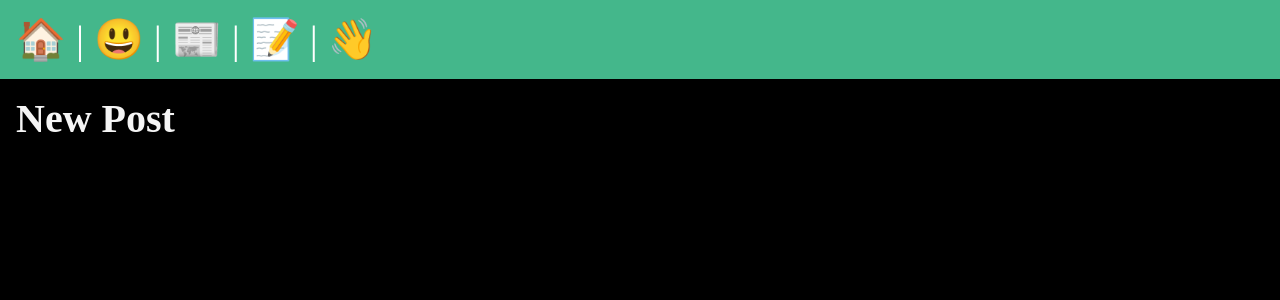
After one commit to yamhokim/Django-Beginner-Tutorial, a Django app: page /posts/new-post/ in a window 1280 px wide. The commit adds this page. Shown: the top 300 px of the page. Run offline with Django 5.2, Linux system fonts and the light colour scheme; a user stored in the database is signed in.

Commit message:
added full user login auhtorization functionality

```diff
--- /dev/null
+++ b/myproject/posts/templates/posts/post_new.html
@@ -0,0 +1,11 @@
+{% extends "layout.html" %}
+
+{% block title %}
+    New Post
+{% endblock %}
+
+{% block content %}
+    <h1>
+        New Post
+    </h1>
+{% endblock %}
--- a/myproject/posts/templates/posts/post_page.html
+++ b/myproject/posts/templates/posts/post_page.html
@@ -1,5 +1,9 @@
 {% extends "layout.html" %}
-{% block title %} {{post.title}} {% endblock %}
+
+{% block title %}
+    {{post.title}}
+{% endblock %}
+
 {% block content %}
     <section>
         <div class="parent">
--- a/myproject/posts/urls.py
+++ b/myproject/posts/urls.py
@@ -5,5 +5,6 @@ app_name = 'posts'
 
 urlpatterns = [
     path('', views.posts_list, name="list"),
-    path('<slug:slug>', views.post_page, name="page")
+    path('new-post/', views.post_new, name="new-post"),
+    path('<slug:slug>', views.post_page, name="page"),
 ]
--- a/myproject/posts/views.py
+++ b/myproject/posts/views.py
@@ -1,6 +1,7 @@
 from django.shortcuts import render
 from .models import Post
 from django.http import HttpResponse
+from django.contrib.auth.decorators import login_required
 
 # Create your views here.
 def posts_list(request):
@@ -10,3 +11,7 @@ def posts_list(request):
 def post_page(request, slug):
     post = Post.objects.get(slug=slug)
     return render(request, 'posts/post_page.html', { 'post': post })
+
+@login_required(login_url="/users/login/")
+def post_new(request):
+    return render(request, 'posts/post_new.html')
--- a/myproject/templates/layout.html
+++ b/myproject/templates/layout.html
@@ -19,12 +19,22 @@
       <a href="{% url 'posts:list' %}">
         <span role="img" aria-label="Post List" title="Post List">📰</span>
       </a> |
-      <a href="{% url 'users:register' %}">
-        <span role="img" aria-label="User Registration" title="User Registration">🧑‍💻</span>
-      </a> |
-      <a href="{% url 'users:login' %}">
-        <span role="img" aria-label="Login" title="Login">🔐</span>
-      </a> |
+      {% if user.is_authenticated %}
+        <a href="{% url 'posts:new-post' %}">
+          <span role="img" aria-label="New Post" title="New Post">📝</span>
+        </a> |
+        <form class="logout" action="{% url 'users:logout' %}" method="post">
+          {% csrf_token %}
+          <button class="logout-button" aria-label="User Logout" title="User Logout">👋</button>
+        </form>
+      {% else %}
+        <a href="{% url 'users:register' %}">
+          <span role="img" aria-label="User Registration" title="User Registration">🧑‍💻</span>
+        </a> |
+        <a href="{% url 'users:login' %}">
+          <span role="img" aria-label="Login" title="Login">🔐</span>
+        </a>
+      {% endif %}
     </nav>
     <main>
       {% block content %}
--- a/myproject/user/views.py
+++ b/myproject/user/views.py
@@ -18,11 +18,13 @@ def login_view(request):
         form = AuthenticationForm(data=request.POST)
         if form.is_valid():
             login(request, form.get_user())
-            return redirect("posts:list")
+            if "next" in request.POST:
+                return redirect(request.POST.get('next'))
+            else:
+                return redirect("posts:list")
     else:
         form = AuthenticationForm()
     return render(request, "user/login.html", { "form": form })
-
 
 def logout_view(request):
     if request.method == "POST":
```
Also changed, not shown: myproject/user/templates/user/login.html (+8 -1 lines), myproject/db.sqlite3.
